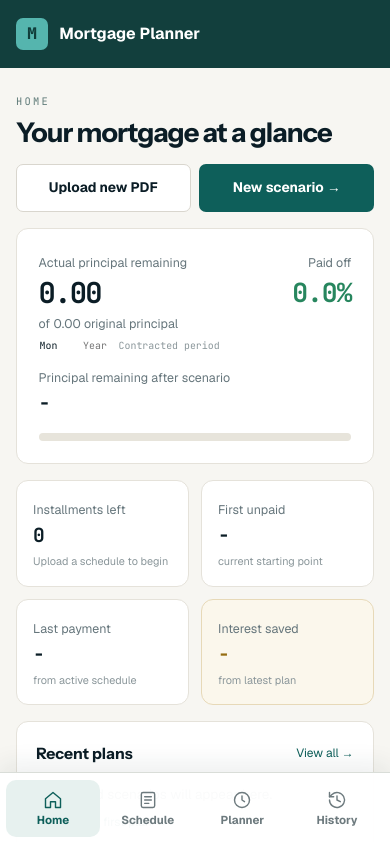
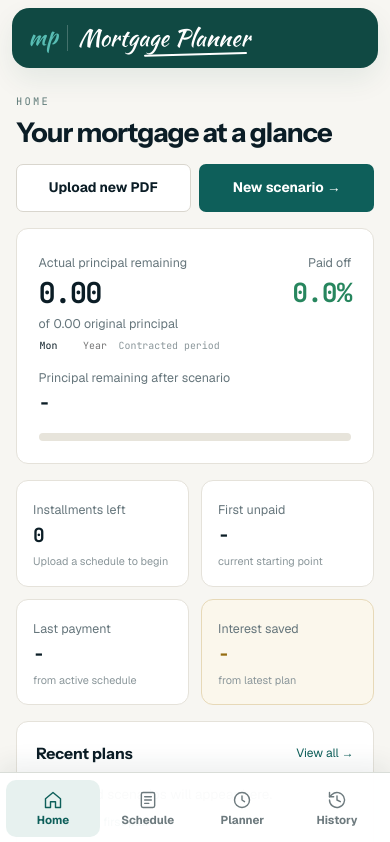
Before and after one commit to lig-lil/mortgage-payment-planner, a React (Vite) app: page / in a window 390 px wide. Shown: the top 842 px of the page. Built offline with nearby package versions, Linux system fonts and the light colour scheme.

Commit message:
Refine planner layout and update app branding

```diff
--- a/package.json
+++ b/package.json
@@ -12,6 +12,7 @@
     "@fontsource-variable/geist": "^5.2.9",
     "@fontsource-variable/instrument-sans": "^5.2.8",
     "@fontsource-variable/jetbrains-mono": "^5.2.8",
+    "@fontsource/kaushan-script": "^5.3.0",
     "pdfjs-dist": "^4.8.69",
     "react": "^18.3.1",
     "react-dom": "^18.3.1"
--- a/src/main.tsx
+++ b/src/main.tsx
@@ -3,6 +3,7 @@ import ReactDOM from 'react-dom/client';
 import '@fontsource-variable/instrument-sans';
 import '@fontsource-variable/geist';
 import '@fontsource-variable/jetbrains-mono';
+import '@fontsource/kaushan-script/400.css';
 import App from './App';
 import { registerPwa } from './pwa/register';
 import './styles.css';
--- a/src/pages/HomePage.tsx
+++ b/src/pages/HomePage.tsx
@@ -721,7 +721,7 @@ export const HomePage = () => {
   return (
     <main className="app-shell">
       <aside className="app-sidebar">
-        <div className="app-brand"><span className="app-brand__mark">M</span><strong>Mortgage Planner</strong></div>
+        <div className="app-brand"><span className="app-brand__mark">mp</span><strong>Mortgage Planner</strong></div>
         <span className="app-sidebar__label">Menu</span>
         <nav className="view-tabs" aria-label="Main app views">
           {APP_VIEWS.map((view) => (
@@ -733,7 +733,7 @@ export const HomePage = () => {
         <div className="app-sidebar__privacy"><span>Data</span><p>Stored locally in your browser.<br />Nothing is uploaded.</p></div>
       </aside>
       <div className="app-content">
-        <div className="mobile-brand"><span className="app-brand__mark">M</span><strong>Mortgage Planner</strong></div>
+        <div className="mobile-brand"><span className="app-brand__mark">mp</span><strong>Mortgage Planner</strong></div>
         <div className="view-panel">
         {activeView === 'home' ? (
           <Dashboard
@@ -817,7 +817,7 @@ export const HomePage = () => {
                   <button type="button" className={plannerMode === 'interest' ? 'is-active' : ''} onClick={() => setPlannerMode('interest')}>Interest saved</button>
                 </nav>
                 <div className="planner-method-content">
-                  {plannerMode === 'amount' ? <CalculationCard title={uiText.amountTitle} inputLabel="Available amount" inputPlaceholder="15,000.00" inputPrefix="RON" shortcuts={[{ label: '5,000', value: 5000 }, { label: '10,000', value: 10000 }, { label: '15,000', value: 15000 }, { label: '25,000', value: 25000 }]} value={amountDraft} helperText={`We'll add principal values starting from installment #${firstUnpaidInstallmentForSummary ?? '-'} without exceeding this amount.`} buttonLabel="Calculate →" error={amountError} onValueChange={setAmountDraft} onSubmit={handleCalculateByAmount} /> : null}
+                  {plannerMode === 'amount' ? <CalculationCard title={uiText.amountTitle} inputLabel="Available amount" inputPlaceholder="15,000.00" inputPrefix="RON" shortcuts={[{ label: '5,000', value: 5000 }, { label: '10,000', value: 10000 }, { label: '15,000', value: 15000 }]} value={amountDraft} helperText={`We'll add principal values starting from installment #${firstUnpaidInstallmentForSummary ?? '-'} without exceeding this amount.`} buttonLabel="Calculate →" error={amountError} onValueChange={setAmountDraft} onSubmit={handleCalculateByAmount} /> : null}
                   {plannerMode === 'months' ? <CalculationCard title={uiText.monthsTitle} inputLabel="Number of months" inputPlaceholder="e.g. 10" value={monthsDraft} helperText="We'll add the next N installments starting from the first unpaid installment." buttonLabel="Calculate →" error={monthsError} onValueChange={setMonthsDraft} onSubmit={handleCalculateByMonths} /> : null}
                   {plannerMode === 'interest' ? <CalculationCard title={uiText.interestTitle} inputLabel="New interest amount" inputPlaceholder="e.g. 12000" inputPrefix="RON" value={interestDraft} helperText="Compares the new repayment schedule interest with the original interest read from the PDF." buttonLabel="Calculate →" error={interestError} onValueChange={setInterestDraft} onSubmit={handleCalculateInterestSavings} /> : null}
                 </div>
--- a/src/styles.css
+++ b/src/styles.css
@@ -19,6 +19,7 @@
   --font-display: "Instrument Sans Variable", "Instrument Sans", sans-serif;
   --font-body: "Geist Variable", Geist, sans-serif;
   --font-mono: "JetBrains Mono Variable", "JetBrains Mono", monospace;
+  --font-script: "Kaushan Script", cursive;
   font-family: var(--font-body);
   line-height: 1.5;
   font-weight: 400;
@@ -706,27 +707,54 @@ button {
 .app-brand {
   display: flex;
   align-items: center;
-  gap: 0.7rem;
+  gap: 0.6rem;
 }
 
 .mobile-brand {
-  height: 4.25rem;
-  padding: max(0.75rem, env(safe-area-inset-top)) 1rem 0.75rem;
-  background: #123f3d;
+  min-height: 3.75rem;
+  margin: max(0.5rem, env(safe-area-inset-top)) 0.75rem 0;
+  padding: 0.55rem clamp(0.9rem, 4vw, 1.15rem);
+  border-radius: 1.1rem;
+  background: #104943;
   color: #fff;
+  box-shadow: 0 12px 28px rgba(16, 73, 67, 0.08);
 }
 
 .app-brand__mark {
-  display: grid;
-  place-items: center;
-  width: 2rem;
-  height: 2rem;
-  flex: 0 0 2rem;
-  border-radius: 7px;
-  background: #55b5ae;
-  color: #103d3a;
-  font-family: var(--font-mono);
-  font-weight: 800;
+  flex: 0 0 auto;
+  color: #58bdb4;
+  font-family: var(--font-script);
+  font-size: clamp(1.4rem, 6vw, 1.7rem);
+  font-weight: 400;
+  line-height: 1;
+  transform: rotate(-4deg);
+}
+
+.mobile-brand strong,
+.app-brand strong {
+  position: relative;
+  padding-left: 0.65rem;
+  border-left: 1px solid rgba(255, 255, 255, 0.22);
+  color: #fff;
+  font-family: var(--font-script);
+  font-size: clamp(1.3rem, 6vw, 1.7rem);
+  font-weight: 400;
+  line-height: 1.15;
+  letter-spacing: 0;
+}
+
+.mobile-brand strong::after,
+.app-brand strong::after {
+  content: "";
+  position: absolute;
+  right: 0.15rem;
+  bottom: -0.15rem;
+  left: 42%;
+  height: 2px;
+  border-radius: 999px;
+  background: currentColor;
+  transform: rotate(-1.5deg);
+  transform-origin: right center;
 }
 
 .view-panel {
@@ -802,8 +830,9 @@ button {
   .app-sidebar__label { display: block; }
   .app-sidebar__privacy { display: block; }
 
-  .app-brand { margin-bottom: 2.15rem; }
-  .app-brand strong { font-size: 0.98rem; white-space: nowrap; }
+  .app-brand { margin-bottom: 2.15rem; gap: 0.55rem; }
+  .app-sidebar .app-brand__mark { font-size: 1.4rem; }
+  .app-brand strong { padding-left: 0.6rem; font-size: 1.25rem; white-space: nowrap; }
 
   .app-sidebar__label,
   .app-sidebar__privacy > span {
@@ -1585,7 +1614,6 @@ button {
 .planner-method-tabs button.is-active::after { content: ""; position: absolute; inset: auto 0 -1px; height: 2px; background: var(--brand); }
 
 .planner-method-content > .section-card {
-  min-height: 458px;
   padding: 1.5rem;
   border: 0;
   border-radius: 0;
@@ -1593,7 +1621,7 @@ button {
 }
 
 .planner-method-content .section-card__header { display: none; }
-.planner-method-content .calc-card { display: flex; flex-direction: column; gap: 0.75rem; min-height: 410px; }
+.planner-method-content .calc-card { display: flex; flex-direction: column; gap: 0.75rem; }
 .planner-method-content .field { gap: 0.45rem; }
 .planner-method-content .field > span { font-family: var(--font-body); font-size: 0.75rem; font-weight: 500; }
 
@@ -1641,8 +1669,8 @@ button {
 .calculation-shortcuts {
   display: grid;
   gap: 0.65rem;
-  margin-top: 1.15rem;
-  padding: 1.35rem 0;
+  margin-top: 0.35rem;
+  padding: 0.75rem 0;
   border-top: 1px solid var(--line);
   border-bottom: 1px solid var(--line);
 }
@@ -1659,7 +1687,7 @@ button {
 }
 
 .calculation-shortcuts button.is-active { border-color: var(--brand); background: #eaf4f2; color: var(--brand); }
-.planner-method-content .calc-card > .primary-button { width: 100%; min-height: 43px; margin-top: auto; border-radius: 6px; font-size: 0.75rem; }
+.planner-method-content .calc-card > .primary-button { width: 100%; min-height: 43px; border-radius: 6px; font-size: 0.75rem; }
 
 .planner-outcome {
   min-height: 510px;
@@ -1741,8 +1769,7 @@ button {
   .planner-start-card { align-items: stretch; flex-direction: column; }
   .planner-start-card__copy p span { display: block; margin: 0.25rem 0 0; }
   .planner-start-card__select { width: 100%; }
-  .planner-method-content > .section-card { min-height: 420px; padding: 1.15rem; }
-  .planner-method-content .calc-card { min-height: 370px; }
+  .planner-method-content > .section-card { padding: 1.15rem; }
   .planner-outcome { min-height: 0; padding: 1.15rem; }
 }
 
```
Also changed, not shown: 1 other file (tests, documents, lock files or other folders).
